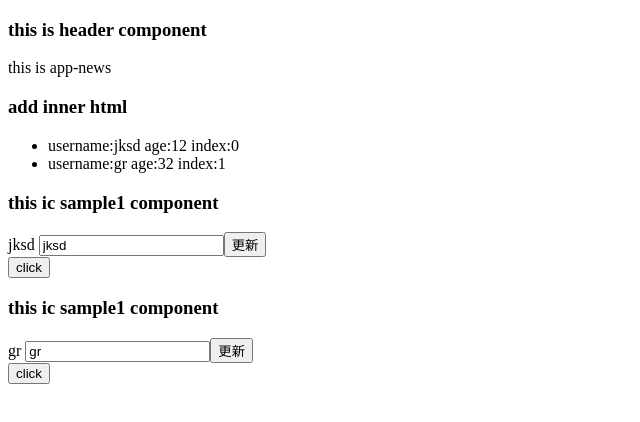
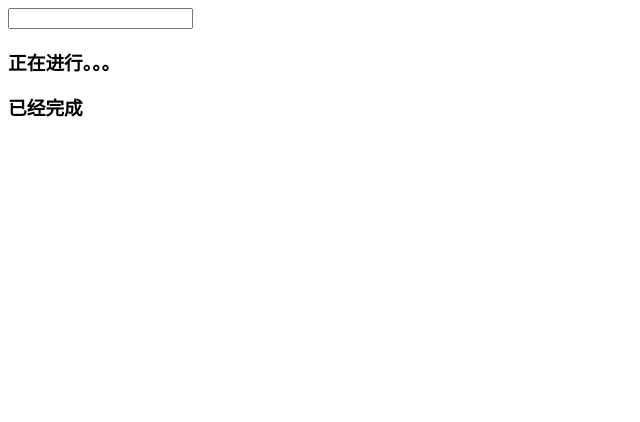
Before and after one commit to Novak12/angular-learning, an Angular app in the folder src/ng-app/: page / in a window 1280 px wide. Shown: the top 422 px of the page, without its empty margins (0-640 px from the left). Built offline with nearby package versions, Linux system fonts and the light colour scheme.

Commit message:
add to do list sample

```diff
--- a/src/ng-app/src/app/app.component.html
+++ b/src/ng-app/src/app/app.component.html
@@ -1,9 +1,10 @@
 <!--The content below is only a placeholder and can be replaced.-->
 
-<div>
+<!-- <div>
   <app-news></app-news>
 </div>
 <div>
   <app-sample1 *ngFor="let item of users; index as i;" [message]="item.username"
-   (update)="onUpdate(i, $event.text)"></app-sample1><!--//父组件向子组件传输消息-->
-</div>
+   (update)="onUpdate(i, $event.text)"></app-sample1>     //父组件向子组件传输消息
+ </div>   -->
+<app-todolist></app-todolist>
--- a/src/ng-app/src/app/app.module.ts
+++ b/src/ng-app/src/app/app.module.ts
@@ -6,13 +6,15 @@ import { NewsComponent } from './components/news/news.component';
 import { HeaderComponent } from './components/header/header.component';
 import { UserService } from "./service/user.service";
 import { Sample1Component } from './components/sample1/sample1.component';
+import { TodolistComponent } from './components/todolist/todolist.component';
 
 @NgModule({
   declarations: [
     AppComponent,
     NewsComponent,
     HeaderComponent,
-    Sample1Component
+    Sample1Component,
+    TodolistComponent
   ],
   imports: [
     BrowserModule,
--- /dev/null
+++ b/src/ng-app/src/app/components/todolist/todolist.component.html
@@ -0,0 +1,22 @@
+<div>
+  <input type="text" [(ngModel)]="todoMessage" (keydown)="submitMessage($event)" />
+  <!-- <button (click)="submitMessage()">add</button> -->
+</div>
+<div>
+  <h3>正在进行。。。</h3>
+  <ul>
+    <li *ngFor="let item of list ; index as i" [hidden]="item.status==1">
+        <button  (click)="changeStatus(i)">delete </button>
+        {{item.name}}----<button (click)="deleteItem(i)">delete </button>
+    </li>
+  </ul>
+</div>
+<div>
+  <h3>已经完成</h3>
+  <ul>
+    <li *ngFor="let item of list ; index as i" [hidden]="item.status==0">
+        <button  (click)="changeStatus(i)">change </button>---
+        {{item.name}}----<button (click)="deleteItem(i)">delete </button>
+    </li>
+  </ul>
+</div>
--- /dev/null
+++ b/src/ng-app/src/app/components/todolist/todolist.component.ts
@@ -0,0 +1,29 @@
+import { Component, OnInit } from '@angular/core';
+import { Message } from '@angular/compiler/src/i18n/i18n_ast';
+
+@Component({
+  selector: 'app-todolist',
+  templateUrl: './todolist.component.html',
+  styleUrls: ['./todolist.component.css']
+})
+export class TodolistComponent implements OnInit {
+  todoMessage: string;
+  list = [];
+  constructor() { }
+
+  ngOnInit() {
+  }
+  submitMessage(event) {
+    if (event.keyCode == 13) {
+      this.list.push({name:this.todoMessage,status:0});
+      this.todoMessage = '';
+    }
+
+  }
+  deleteItem(index) {
+    this.list.splice(index, 1);
+  }
+  changeStatus(index){
+    this.list[index].status=1;
+  }
+}
```
Also changed, not shown: src/ng-app/src/app/components/todolist/todolist.component.css (added), 1 other file (tests, documents, lock files or other folders).
